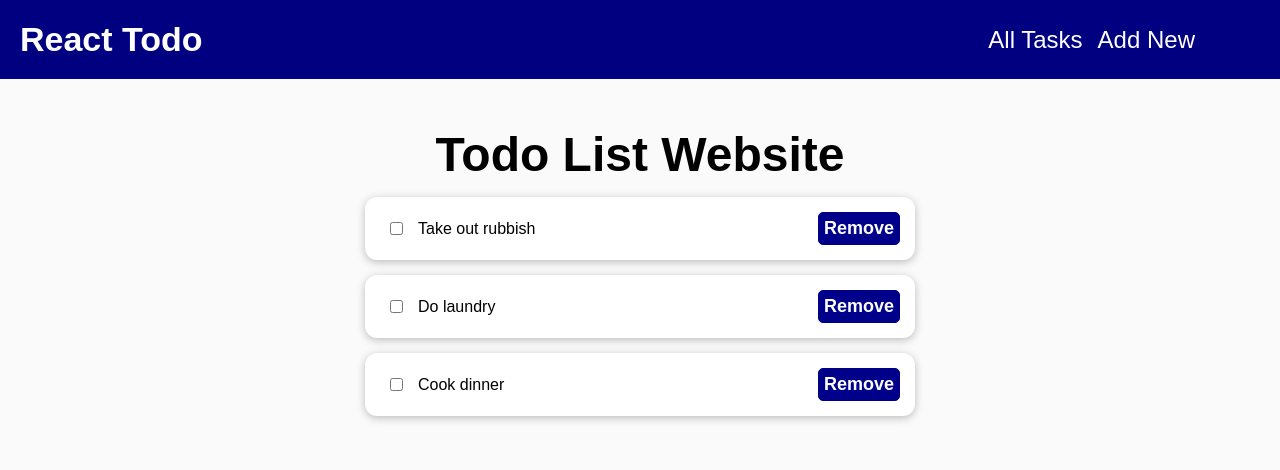
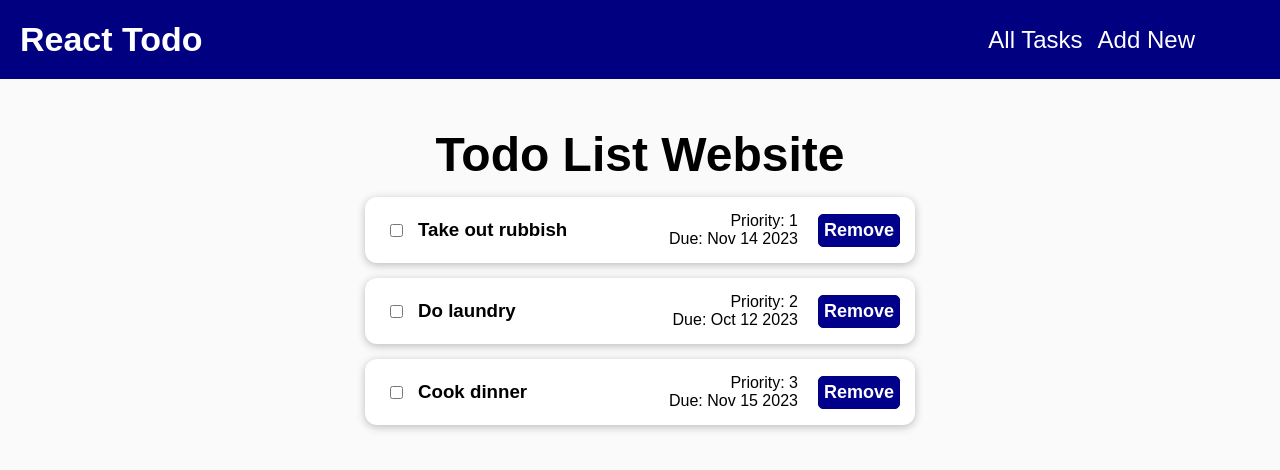
Before and after one commit to FoxPopuli/react-todo, a React (Create React App) app: page / in a window 1280 px wide. Shown: the top 470 px of the page. Built offline with nearby package versions, Linux system fonts and the light colour scheme.

Commit message:
Added info to Todo component

```diff
--- a/src/App.js
+++ b/src/App.js
@@ -49,6 +49,7 @@ function App() {
   const onRemoveItem = (id) => {
     const newData = data.filter((item) => {
       if (item.id !== id) return item;
+      return null;
     });
     setData(newData);
   };
--- a/src/components/TodoItem/TodoItem.js
+++ b/src/components/TodoItem/TodoItem.js
@@ -1,17 +1,27 @@
 import Card from "../UI/Card/Card";
 import classes from "./TodoItem.module.css";
 import Button from "../UI/Button/Button";
+
+const parseDate = (dateObj) => {};
 
 const TodoItem = (props) => {
   const removeItemHandler = () => {
     props.onRemoveItem(props.id);
   };
+
+  const dateMod = props.dueDate.toString().split("").splice(4, 11).join("");
   return (
     <Card>
       <li className={classes.main}>
         <input type="checkbox" className={classes.checkbox}></input>
-        <div className="todo-item__title-card">{props.title}</div>
-        <div className="todo-item__tag"></div>
+        <h3 className={classes.title}>{props.title}</h3>
+
+        <div className={classes.infoContainer}>
+          <div className={classes.priority}>
+            {"Priority: " + props.priority}
+          </div>
+          <div className={classes.dueDate}>{"Due: " + dateMod}</div>
+        </div>
         {/* <button onClick={removeItemHandler}>Remove</button> */}
         <Button onClick={removeItemHandler}>Remove</Button>
       </li>
--- a/src/components/TodoItem/TodoItem.module.css
+++ b/src/components/TodoItem/TodoItem.module.css
@@ -8,7 +8,7 @@
   align-items: center;
 }
 
-.checkbox {
+.main input {
   border-radius: 100%;
   margin-right: 15px;
   margin-left: 10px;
@@ -19,3 +19,16 @@
   padding: 5px;
   border-radius: 5px;
 }
+
+.title {
+  font-weight: bold;
+}
+
+.infoContainer {
+  /* margin-right: auto; */
+  /* color: green; */
+  flex: 1;
+  text-align: right;
+  align-self: right;
+  margin-right: 20px;
+}
--- a/src/components/TodoList/TodoList.js
+++ b/src/components/TodoList/TodoList.js
@@ -1,11 +1,7 @@
 import classes from "./TodoList.module.css";
 import TodoItem from "../TodoItem/TodoItem";
-import Card from "../UI/Card/Card";
 
 const TodoList = (props) => {
-  const addNewTaskHandler = () => {
-    console.log("Hi");
-  };
   return (
     <ul className={classes.todoList}>
       {props.data.map((entry) => {
@@ -21,13 +17,6 @@ const TodoList = (props) => {
           />
         );
       })}
-      {/* <li className={classes.addButtonContainer}>
-        <Card>
-          <div onClick={addNewTaskHandler} className={classes.addNewButton}>
-            +
-          </div>
-        </Card>
-      </li> */}
     </ul>
   );
 };
--- a/src/pages/HomePage.js
+++ b/src/pages/HomePage.js
@@ -1,5 +1,3 @@
-import { useState } from "react";
-
 import classes from "./HomePage.module.css";
 import TodoList from "../components/TodoList/TodoList";
 
```
